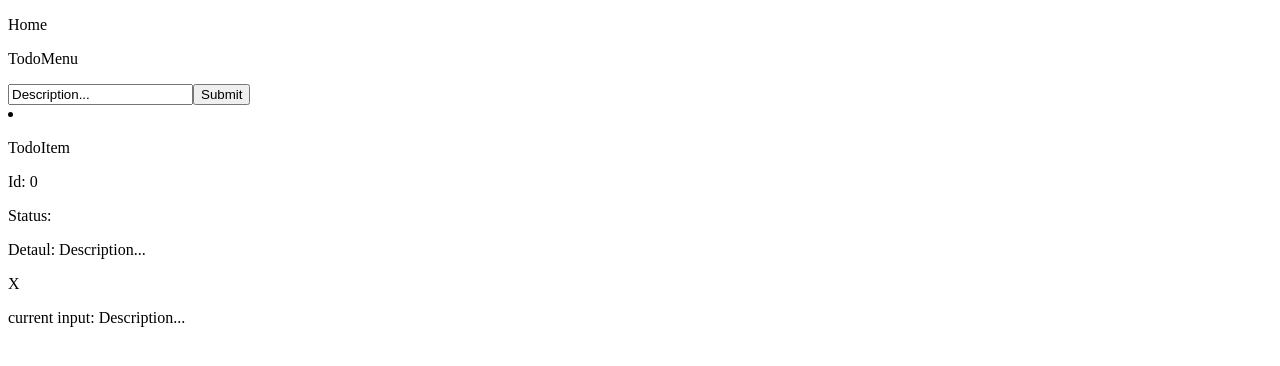
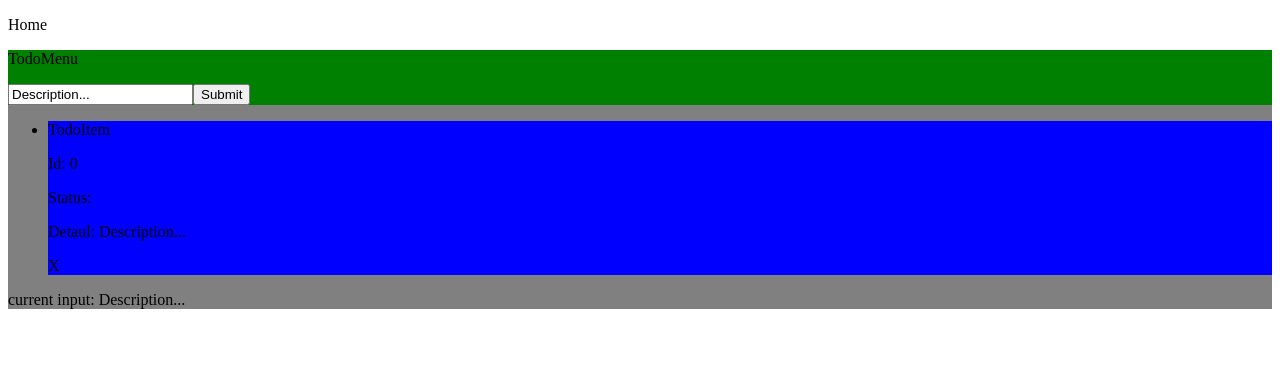
Before and after one commit to Paul-Kijtapart/ReactReduxTypeScriptBoilerplate, a React app: page / in a window 1280 px wide. Both pictures are taken after a click on the input "Submit". Shown: the top 366 px of the page. Built offline with nearby package versions, Linux system fonts and the light colour scheme; the HTML template or start-up script is replaced by a standard one.

Commit message:
scss is working as expected

```diff
--- a/package.json
+++ b/package.json
@@ -19,16 +19,19 @@
   },
   "homepage": "https://github.com/Paul-Kijtapart/ReactReduxTypeScriptBoilerplate#readme",
   "devDependencies": {
+    "@types/node": "^7.0.14",
     "awesome-typescript-loader": "^3.1.2",
     "babel-core": "^6.24.1",
     "babel-loader": "^7.0.0",
     "babel-preset-es2015": "^6.24.1",
     "babel-preset-react": "^6.24.1",
+    "css-loader": "^0.28.0",
     "extract-text-webpack-plugin": "^2.1.0",
     "json-loader": "^0.5.4",
     "node-sass": "^4.5.2",
     "sass-loader": "^6.0.3",
     "source-map-loader": "^0.2.1",
+    "style-loader": "^0.16.1",
     "susy": "^2.2.12",
     "typescript": "^2.2.2",
     "webpack": "^2.4.1",
--- a/src/components/TodoList/TodoItem/TodoItem.tsx
+++ b/src/components/TodoList/TodoItem/TodoItem.tsx
@@ -1,4 +1,7 @@
 import * as React from "react";
+
+// Styles
+import "./style.scss";
 
 export interface TodoItemProps {
     id: string
--- /dev/null
+++ b/src/components/TodoList/TodoItem/style.scss
@@ -0,0 +1,3 @@
+.todoItem {
+    background-color: blue;
+}
--- a/src/components/TodoList/TodoList.tsx
+++ b/src/components/TodoList/TodoList.tsx
@@ -3,6 +3,9 @@ import * as React from "react";
 // Components and their interfaces
 import { TodoItem, TodoItemProps } from "./TodoItem";
 import { TodoMenu, TodoMenuProps } from "./TodoMenu";
+
+// Styles
+import "./style.scss";
 
 export const TodoList = (props: any) => {
     console.log(props);
@@ -31,9 +34,9 @@ export const TodoList = (props: any) => {
                 addItem={props.addItem}
                 updateInput={props.updateInput}
             />
-            <div className="todoContent">
+            <ul className="todoContent">
                 {todoItems}
-            </div>
+            </ul>
             <p>current input: {props.todoInput} </p>
         </div>
     );
--- a/src/components/TodoList/TodoMenu/TodoMenu.tsx
+++ b/src/components/TodoList/TodoMenu/TodoMenu.tsx
@@ -1,4 +1,7 @@
 import * as React from "react";
+
+// Styles
+import "./style.scss";
 
 export interface TodoMenuProps {
     addItem: any,
--- /dev/null
+++ b/src/components/TodoList/TodoMenu/style.scss
@@ -0,0 +1,3 @@
+.todoMenu {
+    background-color: green;
+}
--- /dev/null
+++ b/src/components/TodoList/style.scss
@@ -0,0 +1,3 @@
+.todoList {
+    background-color: grey;
+}
--- a/webpack.config.js
+++ b/webpack.config.js
@@ -9,7 +9,7 @@ const NODE_MODULES = path.resolve(__dirname, 'node_modules');
 // Production
 const ExtractTextPlugin = require("extract-text-webpack-plugin");
 const extractSass = new ExtractTextPlugin({
-    filename: "[name].[contenthash].css",
+    filename: "bundle.css",
     disable: process.env.NODE_ENV === "development"
 });
 
```
Also changed, not shown: src/index.scss (deleted), src/styles.scss (added).
